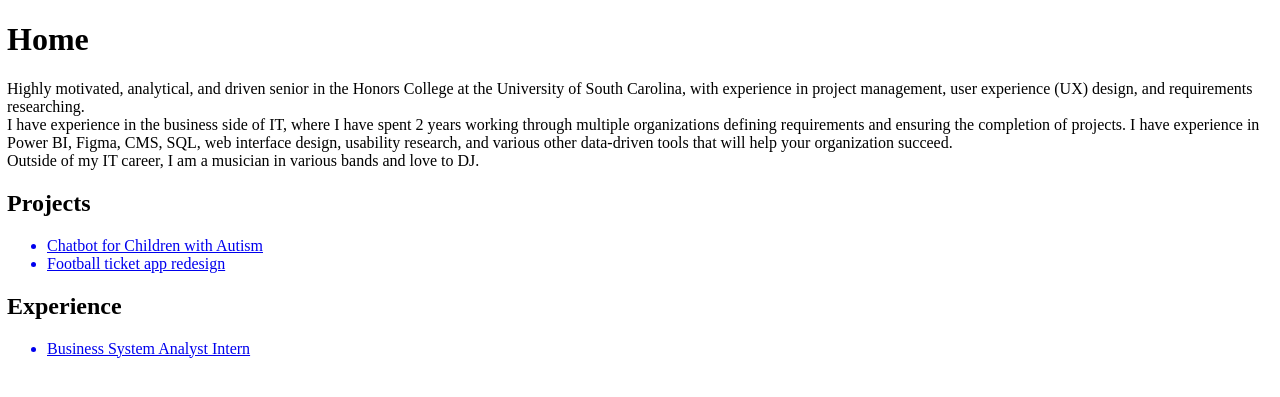
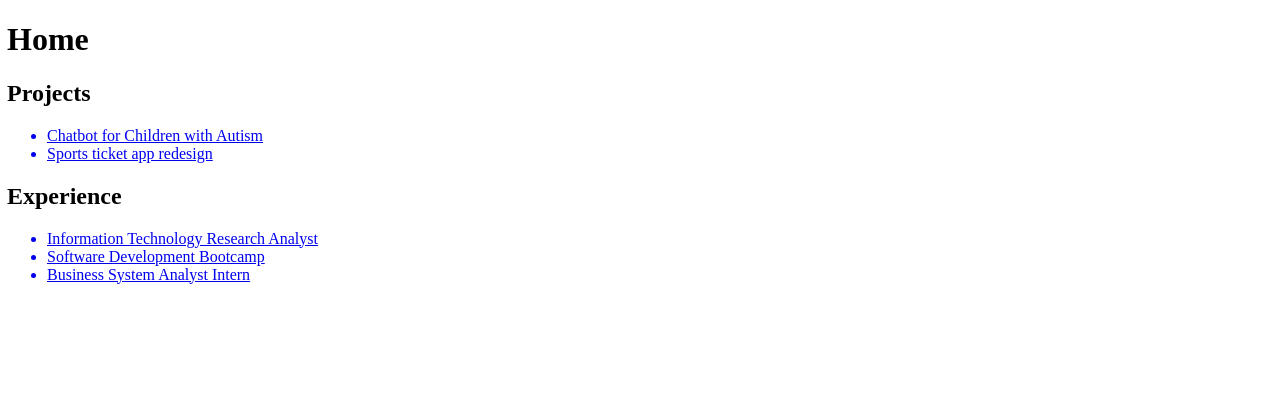
Before and after one commit to hanaEdonnelly/hana.gallery, a Jekyll site: the page built from index.html, in a window 1280 px wide. Shown: the top 397 px of the page. Built offline with Jekyll 4.4.1, drawn with Linux system fonts in a browser that asks for light colours.

Commit message:
Add files via upload

```diff
--- a/_projects/itec444.md
+++ b/_projects/itec444.md
@@ -1,8 +1,8 @@
 ---
-title: Football ticket app redesign
+title: Sports ticket app redesign
 layout: default
 ---
-<img src="/assets/images/Ticket App Mobile View.jpg" alt="Screenshot of a football ticketing app's home screen.">
+<img src="/assets/images/Ticket App Mobile View.jpg" alt="Screenshot of a football ticketing app's home screen." width="300px">
 
 In ITEC444, we were instructed to create a mobile app design for our course-long project.
 
@@ -23,6 +23,7 @@
 ## Research & Data Collection
 I performed two methods of research to collect data justifying the project. Method one involved a survey of 11 respondents. Method included two group interviews asking users about pain points and high points while utilizing the app.
 <iframe src="https://drive.google.com/file/d/1gEUaKkGEF8YFtxFpxNFHueQVDISRwiz2/preview" height="480"></iframe>
+&nbsp;
 <iframe src="https://drive.google.com/file/d/1s38-iW2DeVHpoPGTGrc2bjUYeAFjBF6c/preview" height="480"></iframe>
 
 ## Low-Fidelity Prototype
--- a/index.html
+++ b/index.html
@@ -2,9 +2,6 @@
 layout: default
 title: Home
 ---
-<p>Highly motivated, analytical, and driven senior in the Honors College at the University of South Carolina, with experience in project management, user experience (UX) design, and requirements researching.<br>
-  I have experience in the business side of IT, where I have spent 2 years working through multiple organizations defining requirements and ensuring the completion of projects. I have experience in Power BI, Figma, CMS, SQL, web interface design, usability research, and various other data-driven tools that will help your organization succeed.<br>
-  Outside of my IT career, I am a musician in various bands and love to DJ.</p>
 <h2>Projects</h2>
 <ul id="projects" class="ul-boxes">
   {% for project in site.projects %}
--- a/styles.css
+++ b/styles.css
@@ -1,3 +1,12 @@
+h1 {
+  text-wrap: pretty;
+}
+h2 {
+  text-wrap: pretty;
+}
+p {
+  text-wrap: pretty;
+}
 html {
   width: 100%;
   /* Ensure the container spans the full width */
@@ -17,12 +26,14 @@
   box-sizing: border-box;
   /* Include padding and border in the width calculation */
   padding: 0;
+  margin: auto;
+  display: block;
   width: 320px;
 }
 img {
   max-width: 100%;
-  width: 100%;
-  box-sizing: border-box;
+  display: block;
+  margin: auto;
 }
 .body-div {
   padding: 0;
```
Also changed, not shown: _resume_entries/admin.md (+12 -0 lines), _resume_entries/cognitoforms.md (added, +15 -0 lines), styles.less (+9 -4 lines), 6 other files.
